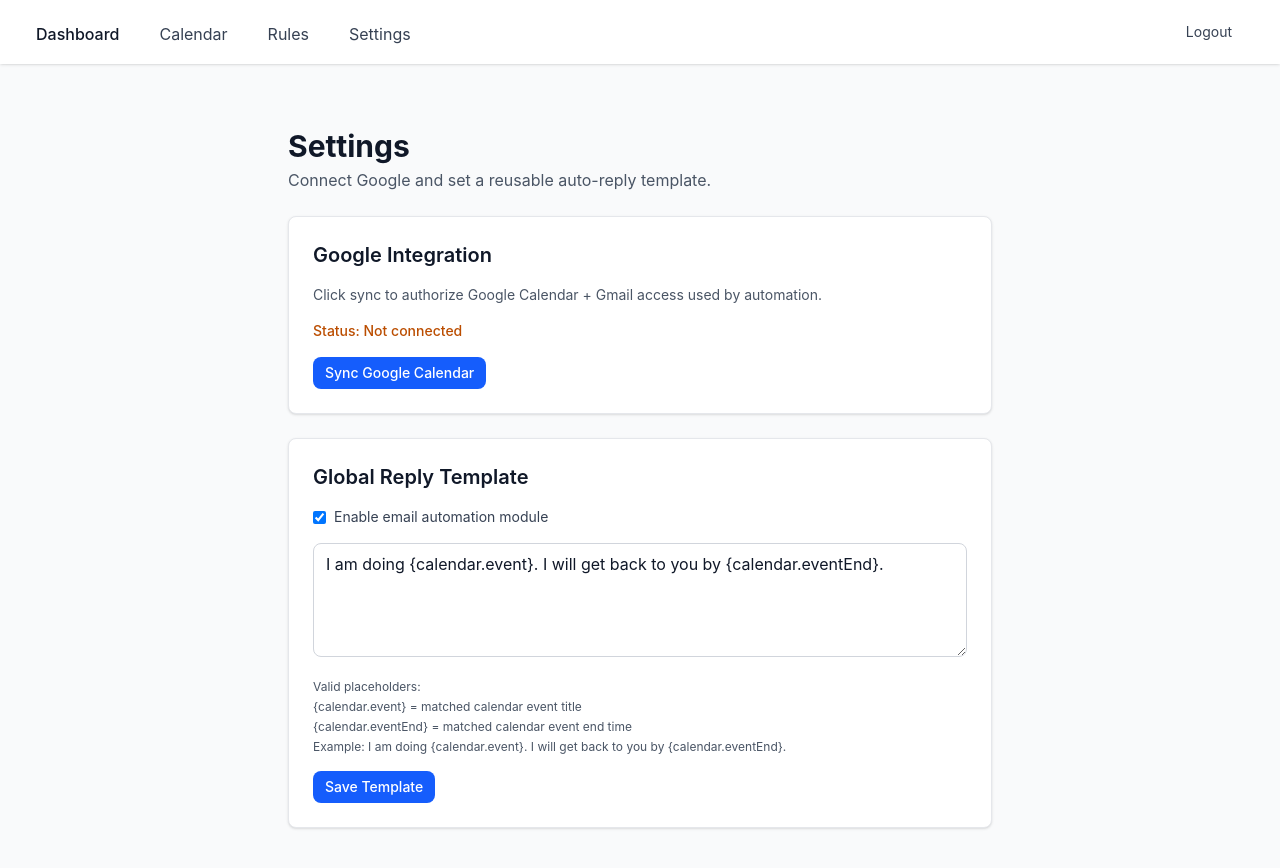
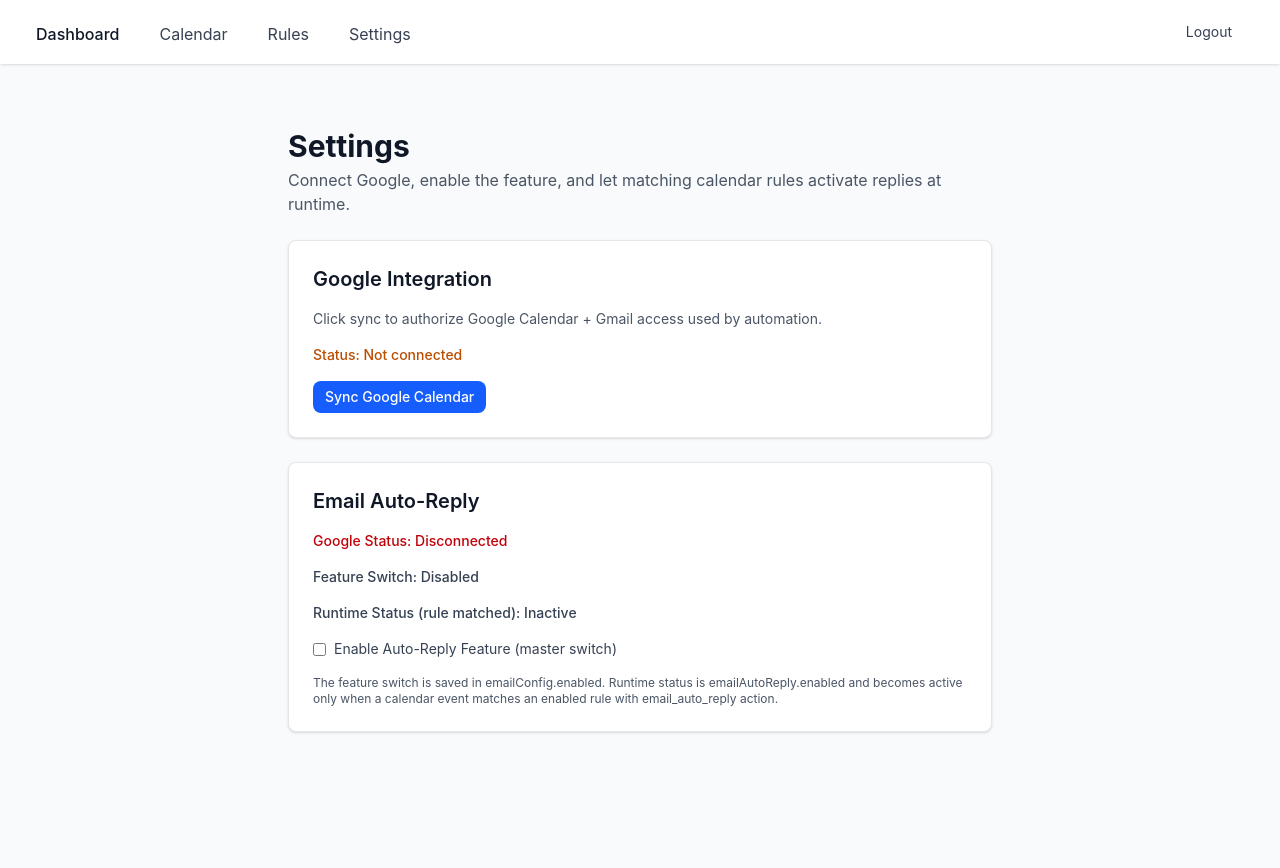
Before and after one commit to Dshad-Anon/CalendarStatusSynchronizer, a React (Vite) app in the folder frontend/: page /settings in a window 1280 px wide. Shown: the top 868 px of the page. After the commit the page ends 800 px from the top, so only its background shows below. Built offline with nearby package versions, Linux system fonts and the light colour scheme; no server answers; sample sign-in values are in the browser's storage.

Commit message:
Feat: Removed global feature and added Email-Auto Reply selector.

```diff
--- a/frontend/src/pages/Settings.tsx
+++ b/frontend/src/pages/Settings.tsx
@@ -9,12 +9,10 @@ const Settings: React.FC = () => {
   const [searchParams, setSearchParams] = useSearchParams();
   const [loading, setLoading] = useState(false);
   const [disconnecting, setDisconnecting] = useState(false);
-  const [saving, setSaving] = useState(false);
+  const [updatingAutoReply, setUpdatingAutoReply] = useState(false);
   const [googleConnected, setGoogleConnected] = useState(false);
-  const [emailEnabled, setEmailEnabled] = useState(true);
-  const [globalReplyTemplate, setGlobalReplyTemplate] = useState(
-    "I am doing {calendar.event}. I will get back to you by {calendar.eventEnd}."
-  );
+  const [emailEnabled, setEmailEnabled] = useState(false);
+  const [runtimeAutoReplyEnabled, setRuntimeAutoReplyEnabled] = useState(false);
 
   const loadSettings = async () => {
     try {
@@ -25,12 +23,9 @@ const Settings: React.FC = () => {
 
       const config = emailRes.data.emailConfig;
       setEmailEnabled(Boolean(config?.enabled));
-      setGlobalReplyTemplate(
-        config?.autoReplyMessage ||
-          "I am doing {calendar.event}. I will get back to you by {calendar.eventEnd}."
-      );
 
       setGoogleConnected(Boolean(autoReplyRes.data.googleConnected));
+      setRuntimeAutoReplyEnabled(Boolean(autoReplyRes.data.emailAutoReply?.enabled));
     } catch (error: unknown) {
       toast.error(getErrorMessage(error, "Failed to load settings"));
     }
@@ -87,18 +82,23 @@ const Settings: React.FC = () => {
     }
   };
 
-  const saveGlobalReply = async () => {
+  const updateAutoReplyFeature = async (enabled: boolean) => {
+    if (enabled && !googleConnected) {
+      toast.error("Please connect Google first before enabling auto-reply");
+      return;
+    }
+
     try {
-      setSaving(true);
+      setUpdatingAutoReply(true);
       await api.patch("/settings/email", {
-        enabled: emailEnabled,
-        autoReplyMessage: globalReplyTemplate
+        enabled
       });
-      toast.success("Global reply template saved");
+      setEmailEnabled(enabled);
+      toast.success(enabled ? "Auto-reply feature enabled" : "Auto-reply feature disabled");
     } catch (error: unknown) {
-      toast.error(getErrorMessage(error, "Failed to save global reply template"));
+      toast.error(getErrorMessage(error, "Failed to update auto-reply feature"));
     } finally {
-      setSaving(false);
+      setUpdatingAutoReply(false);
     }
   };
 
@@ -106,7 +106,9 @@ const Settings: React.FC = () => {
     <div className="p-4 sm:p-6 lg:p-8 max-w-3xl mx-auto">
       <div>
         <h1 className="text-3xl font-bold">Settings</h1>
-        <p className="text-gray-600 mt-1">Connect Google and set a reusable auto-reply template.</p>
+        <p className="text-gray-600 mt-1">
+          Connect Google, enable the feature, and let matching calendar rules activate replies at runtime.
+        </p>
       </div>
 
       <div className="card mt-6 space-y-4">
@@ -143,42 +145,38 @@ const Settings: React.FC = () => {
       </div>
 
       <div className="card mt-6 space-y-4">
-        <h2 className="text-xl font-semibold">Global Reply Template</h2>
+        <h2 className="text-xl font-semibold">Email Auto-Reply</h2>
+
+        <p className={`text-sm font-medium ${googleConnected ? "text-green-700" : "text-red-700"}`}>
+          Google Status: {googleConnected ? "Connected" : "Disconnected"}
+        </p>
+
+        <p className={`text-sm font-medium ${emailEnabled ? "text-green-700" : "text-gray-700"}`}>
+          Feature Switch: {emailEnabled ? "Enabled" : "Disabled"}
+        </p>
+
+        <p
+          className={`text-sm font-medium ${runtimeAutoReplyEnabled ? "text-green-700" : "text-gray-700"}`}
+        >
+          Runtime Status (rule matched): {runtimeAutoReplyEnabled ? "Active" : "Inactive"}
+        </p>
 
         <label className="flex items-center gap-2">
           <input
             type="checkbox"
             checked={emailEnabled}
-            onChange={(e) => setEmailEnabled(e.target.checked)}
+            onChange={(e) => {
+              void updateAutoReplyFeature(e.target.checked);
+            }}
+            disabled={updatingAutoReply}
           />
-          <span className="text-sm text-gray-700">Enable email automation module</span>
+          <span className="text-sm text-gray-700">Enable Auto-Reply Feature (master switch)</span>
         </label>
 
-        <textarea
-          className="input w-full"
-          rows={4}
-          value={globalReplyTemplate}
-          onChange={(e) => setGlobalReplyTemplate(e.target.value)}
-          placeholder="I am doing {calendar.event}. I will get back to you by {calendar.eventEnd}."
-        />
-
-        <div className="text-xs text-gray-600 space-y-1">
-          <p>Valid placeholders:</p>
-          <p>{"{calendar.event}"} = matched calendar event title</p>
-          <p>{"{calendar.eventEnd}"} = matched calendar event end time</p>
-          <p>
-            Example: I am doing {"{calendar.event}"}. I will get back to you by{" "}
-            {"{calendar.eventEnd}"}.
-          </p>
-        </div>
-
-        <button
-          className="btn-primary text-sm px-3 py-1.5"
-          onClick={saveGlobalReply}
-          disabled={saving}
-        >
-          {saving ? "Saving..." : "Save Template"}
-        </button>
+        <p className="text-xs text-gray-600">
+          The feature switch is saved in emailConfig.enabled. Runtime status is emailAutoReply.enabled and
+          becomes active only when a calendar event matches an enabled rule with email_auto_reply action.
+        </p>
       </div>
     </div>
   );
```
Also changed, not shown: 2 other files (tests, documents, lock files or other folders).
